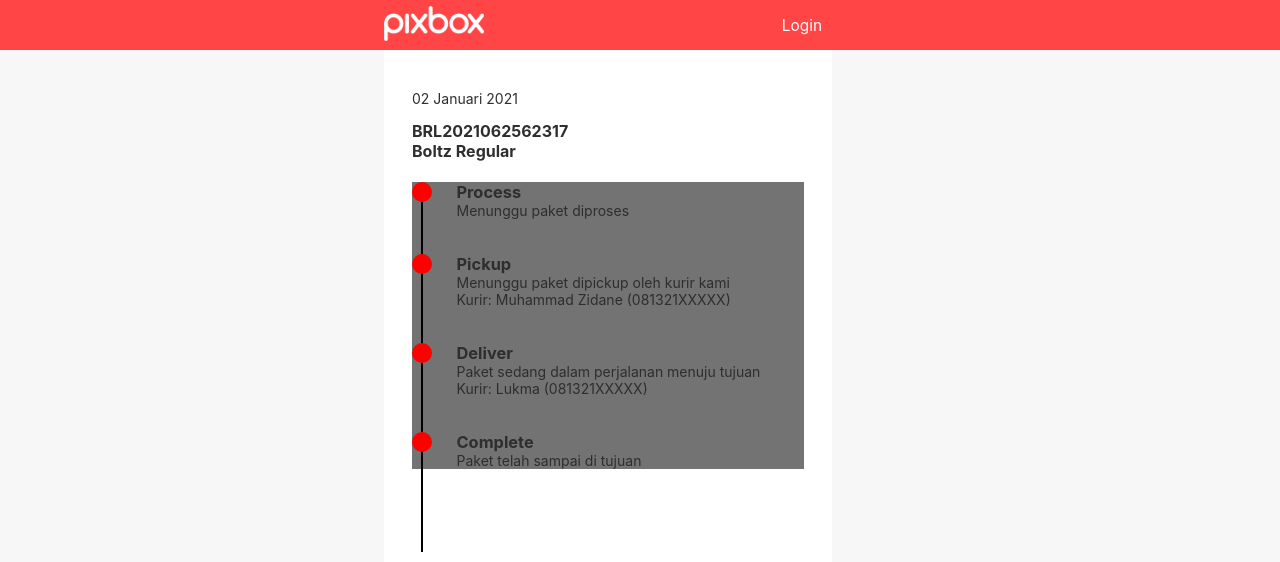
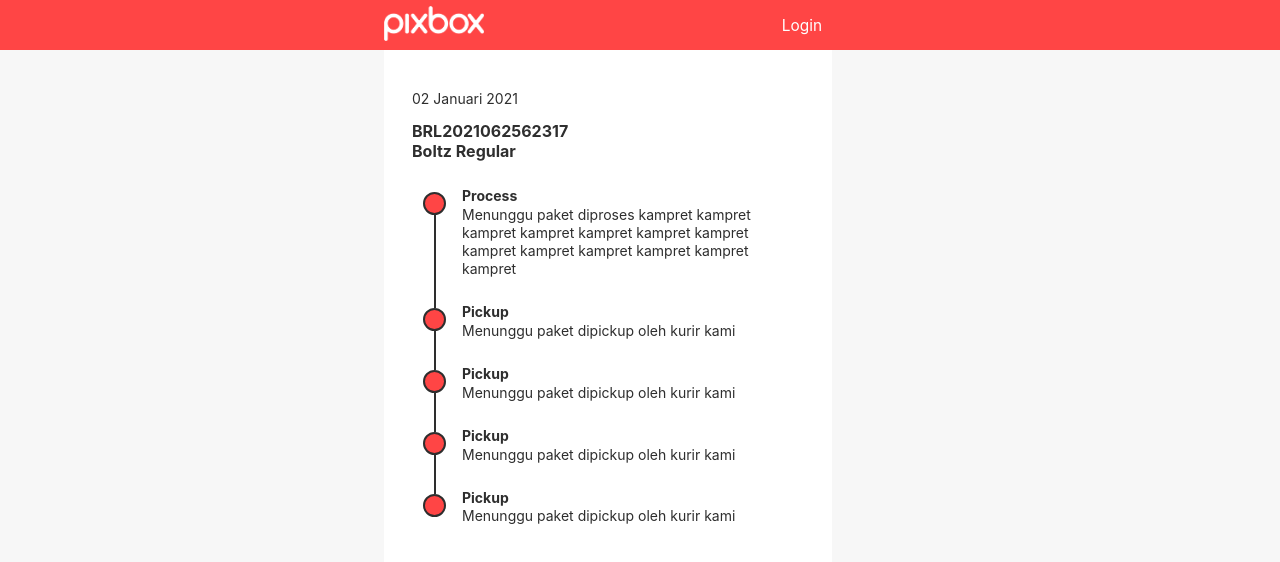
Before and after one commit to prabowoteguh/pixbox-pwa, a React (Create React App) app: page /status in a window 1280 px wide. Shown: the top 562 px of the page. Built offline with nearby package versions, Linux system fonts and the light colour scheme.

Commit message:
bikin status path

```diff
--- a/src/assets/scss/component/_index.scss
+++ b/src/assets/scss/component/_index.scss
@@ -1,3 +1,4 @@
 @import "buttons";
 @import "reuseableClass";
 @import "box";
+@import "statusPath";
--- /dev/null
+++ b/src/assets/scss/component/_statusPath.scss
@@ -0,0 +1,64 @@
+.b {
+  &-status {
+    $status-path-width: 45px;
+    $size: 23px;
+    $path-top: 10px;
+
+    width: 100%;
+    display: flex;
+    flex-wrap: nowrap;
+    &-list {
+      display: flex;
+      flex-wrap: wrap;
+      flex-direction: column;
+    }
+    & &-path {
+      width: $status-path-width;
+      display: flex;
+      position: relative;
+      align-items: flex-start;
+      justify-content: center;
+      padding-top: $path-top;
+    }
+    & &-info {
+      padding-top: 4px;
+      padding-bottom: 20px;
+      padding-left: 5px;
+      width: calc(100% - #{$status-path-width});
+    }
+    & &-title {
+      color: var(--b-color-black-1);
+      font-size: 1rem;
+      line-height: 1.4rem;
+      font-weight: bold;
+    }
+    & &-description {
+      color: var(--b-color-black-1);
+      font-size: 1rem;
+      line-height: 1.3rem;
+      font-weight: normal;
+    }
+    & &-circle {
+      width: $size;
+      height: $size;
+      border: 2px solid var(--b-color-black-1);
+      background-color: var(--b-color-red-1);
+      border-radius: 100%;
+      display: flex;
+      align-items: center;
+      justify-content: center;
+    }
+    &:not(:last-child) {
+      & .b-status-circle {
+        &::after {
+          width: 2px;
+          content: "";
+          height: calc(100% - #{$size});
+          position: absolute;
+          top: $size + $path-top;
+          background-color: var(--b-color-black-1);
+        }
+      }
+    }
+  }
+}
--- a/src/assets/scss/layouts/_index.scss
+++ b/src/assets/scss/layouts/_index.scss
@@ -3,4 +3,4 @@
 @import "container";
 @import "navbar";
 @import "body";
-@import "home-page";
+@import "homePage";
--- a/src/pages/home/index.js
+++ b/src/pages/home/index.js
@@ -27,7 +27,7 @@ export default class HomePage extends Component {
                       <input className="b-input-form b-w-100" name="no_resi" placeholder="Masukan nomer resi ..."/>
                       <span className="b-search-icon">S</span>
                     </div>
-                    <button className="b-w-100 b-mt-10 b-btn-order b-tbold b-c-white">Order Baru</button>
+                    <button className="b-btn b-btn-red-1 b-btn-block b-mt-4 b-py-3">Order Baru</button>
                   </div>
                 </form>
               </div>
--- a/src/pages/status/index.js
+++ b/src/pages/status/index.js
@@ -26,45 +26,50 @@ export default class StatusPage extends Component {
                 <div>Boltz Regular</div>
               </div>
               <div className="b-mt-6">
-                    <div>
-                      <div>
-                        <div className="b-d-flex b-bg-black-2">
-                          <div className="b-status-payment"></div>
-                          <div className="b-ml-7">
-                            <h3 className="b-m-0">Process</h3>
-                            <div>Menunggu paket diproses</div>
+                <div className="b-status-list">
+                  <div className="b-status">
+                    <div className="b-status-path">
+                      <div className="b-status-circle"></div>
+                    </div>
+                    <div className="b-status-info">
+                      <div className="b-status-title">Process</div>
+                      <div className="b-status-description">Menunggu paket diproses kampret kampret kampret kampret kampret kampret kampret kampret kampret kampret kampret kampret kampret</div>
                     </div>
                   </div>
-                        <div className="b-d-flex b-pt-10 b-bg-black-2">
-                          <div className="b-status-payment"></div>
-                          <div className="b-ml-7">
-                            <h3 className="b-m-0">Pickup</h3>
-                            <div>Menunggu paket dipickup oleh kurir kami</div>
-                            <div>
-                              <span>Kurir: </span>
-                              <span>Muhammad Zidane </span>
-                              <span>(081321XXXXX)</span>
+                  <div className="b-status">
+                    <div className="b-status-path">
+                      <div className="b-status-circle"></div>
+                    </div>
+                    <div className="b-status-info">
+                      <div className="b-status-title">Pickup</div>
+                      <div className="b-status-description">Menunggu paket dipickup oleh kurir kami</div>
                     </div>
                   </div>
+                  <div className="b-status">
+                    <div className="b-status-path">
+                      <div className="b-status-circle"></div>
                     </div>
-                        <div className="b-d-flex b-pt-10 b-bg-black-2">
-                          <div className="b-status-payment"></div>
-                          <div className="b-ml-7">
-                            <h3 className="b-m-0">Deliver</h3>
-                            <div>Paket sedang dalam perjalanan menuju tujuan</div>
-                            <div>
-                              <span>Kurir: </span>
-                              <span>Lukma </span>
-                              <span>(081321XXXXX)</span>
+                    <div className="b-status-info">
+                      <div className="b-status-title">Pickup</div>
+                      <div className="b-status-description">Menunggu paket dipickup oleh kurir kami</div>
                     </div>
                   </div>
+                  <div className="b-status">
+                    <div className="b-status-path">
+                      <div className="b-status-circle"></div>
                     </div>
-                        <div className="b-d-flex b-pt-10 b-bg-black-2">
-                          <div className="b-status-payment"></div>
-                          <div className="b-ml-7">
-                            <h3 className="b-m-0">Complete</h3>
-                            <div>Paket telah sampai di tujuan</div>
+                    <div className="b-status-info">
+                      <div className="b-status-title">Pickup</div>
+                      <div className="b-status-description">Menunggu paket dipickup oleh kurir kami</div>
                     </div>
+                  </div>
+                  <div className="b-status">
+                    <div className="b-status-path">
+                      <div className="b-status-circle"></div>
+                    </div>
+                    <div className="b-status-info">
+                      <div className="b-status-title">Pickup</div>
+                      <div className="b-status-description">Menunggu paket dipickup oleh kurir kami</div>
                     </div>
                   </div>
                 </div>
```
Also changed, not shown: src/assets/scss/layouts/_homePage.scss (renamed from src/assets/scss/layouts/_home-page.scss). Lines whose indentation alone changed are shown as unchanged.
